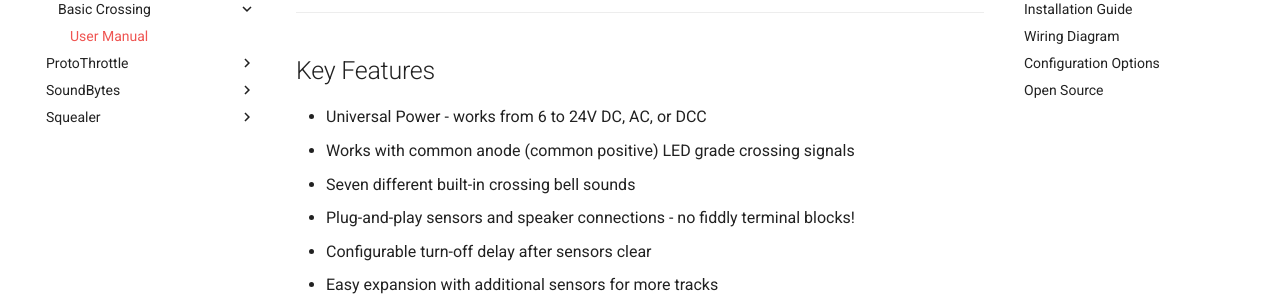
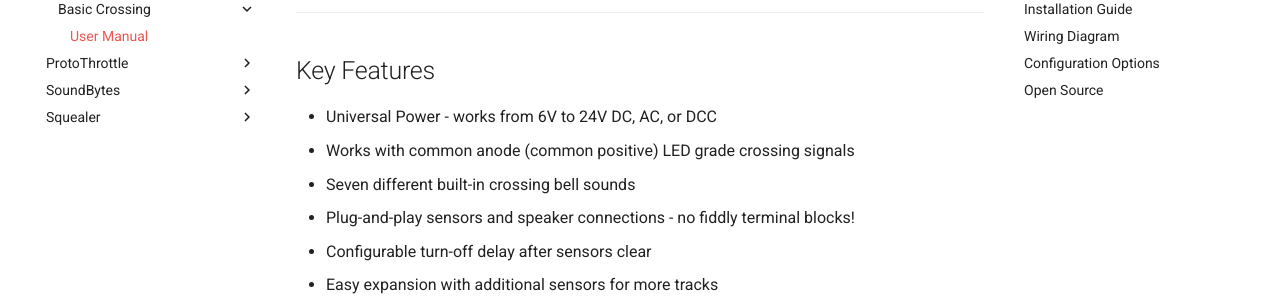
Before and after one commit to IowaScaledEngineering/ise-docs, an MkDocs documentation site: the page built from docs/Crossing Controllers/Basic Crossing/manual.md, in a window 1280 px wide and 900 px high, scrolled down 999 px. Shown: the part 153-453 px from the top of the window. Built offline with MkDocs 1.6.1 and Material for MkDocs 9.7.7, drawn with Linux system fonts in a browser that asks for light colours.

Commit message:
Minor cleanup

```diff
--- a/docs/Crossing Controllers/Basic Crossing/manual.md
+++ b/docs/Crossing Controllers/Basic Crossing/manual.md
@@ -16,7 +16,7 @@ Note:  This basic controller does not include any control for crossing gates, an
 ---
 
 ## Key Features
-* Universal Power - works from 6 to 24V DC, AC, or DCC
+* Universal Power - works from 6V to 24V DC, AC, or DCC
 * Works with common anode (common positive) LED grade crossing signals
 * Seven different built-in crossing bell sounds
 * Plug-and-play sensors and speaker connections - no fiddly terminal blocks!
```
